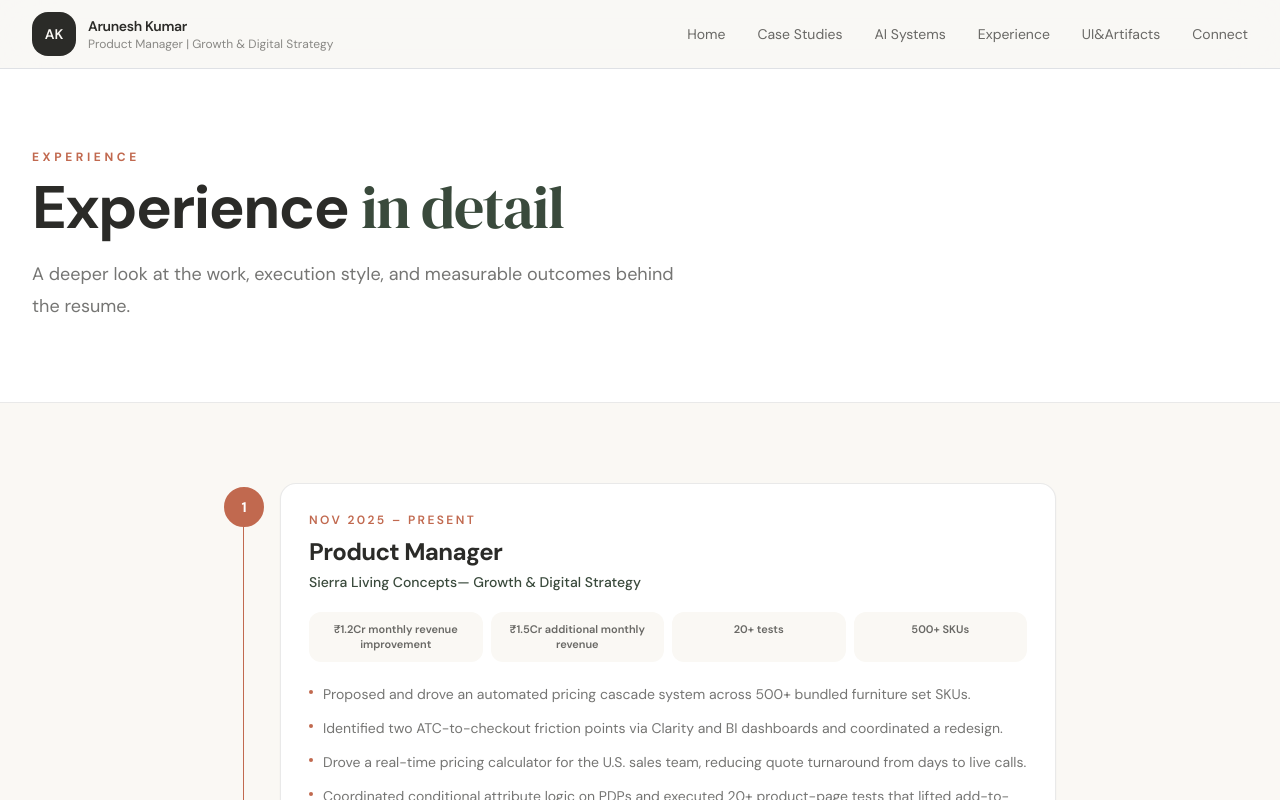
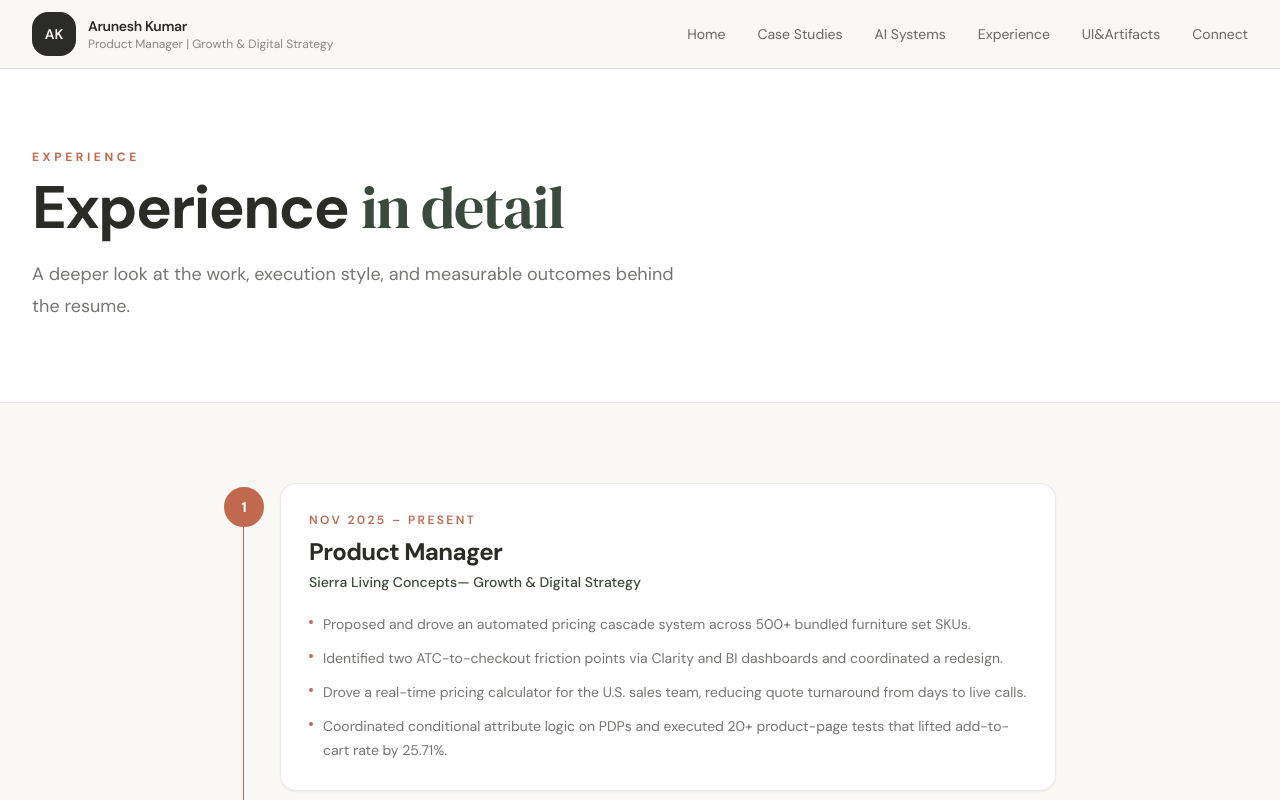
Before and after one commit to aruneshk30/Website, a Next.js app: page /experience in a window 1280 px wide. Shown: the top 800 px of the page. Built offline with nearby package versions, Linux system fonts and the light colour scheme.

Commit message:
Update experience-timeline.tsx

```diff
--- a/components/experience-timeline.tsx
+++ b/components/experience-timeline.tsx
@@ -91,14 +91,6 @@ export function ExperienceTimeline({ items }: { items: ExperienceItem[] }) {
               <h3 className="mt-2 text-xl font-bold tracking-tight text-charcoal md:text-2xl">{job.role}</h3>
               <p className="mt-1 text-sm font-medium text-sage-700">{job.company}</p>
 
-              <div className="mt-5 grid grid-cols-2 gap-2 sm:grid-cols-4">
-                {job.metrics.map((m) => (
-                  <div key={m} className="rounded-xl bg-cream px-3 py-2.5 text-center">
-                    <p className="text-[11px] font-semibold leading-snug text-charcoal/70">{m}</p>
-                  </div>
-                ))}
-              </div>
-
               <div className="mt-5 space-y-2.5">
                 {job.bullets.map((b) => (
                   <div key={b} className="flex gap-2.5 text-sm leading-6 text-charcoal/65">
```
